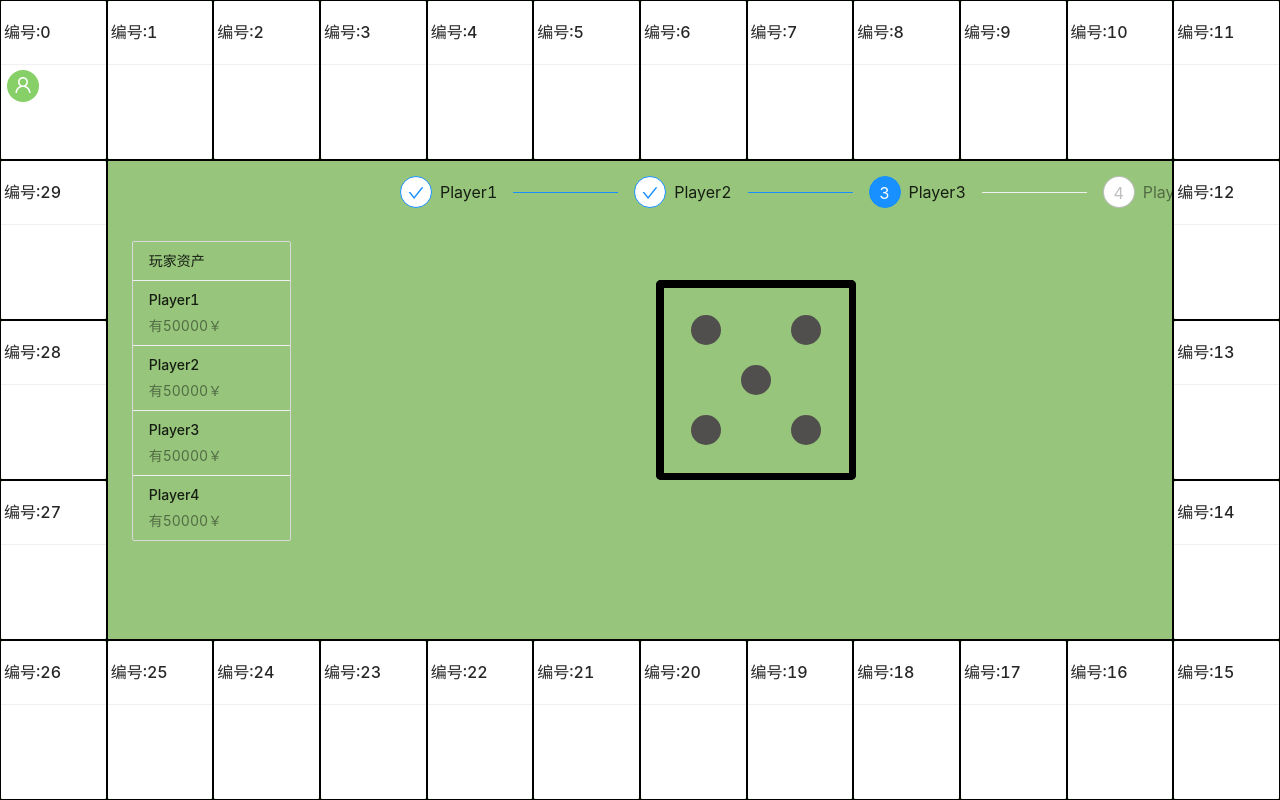
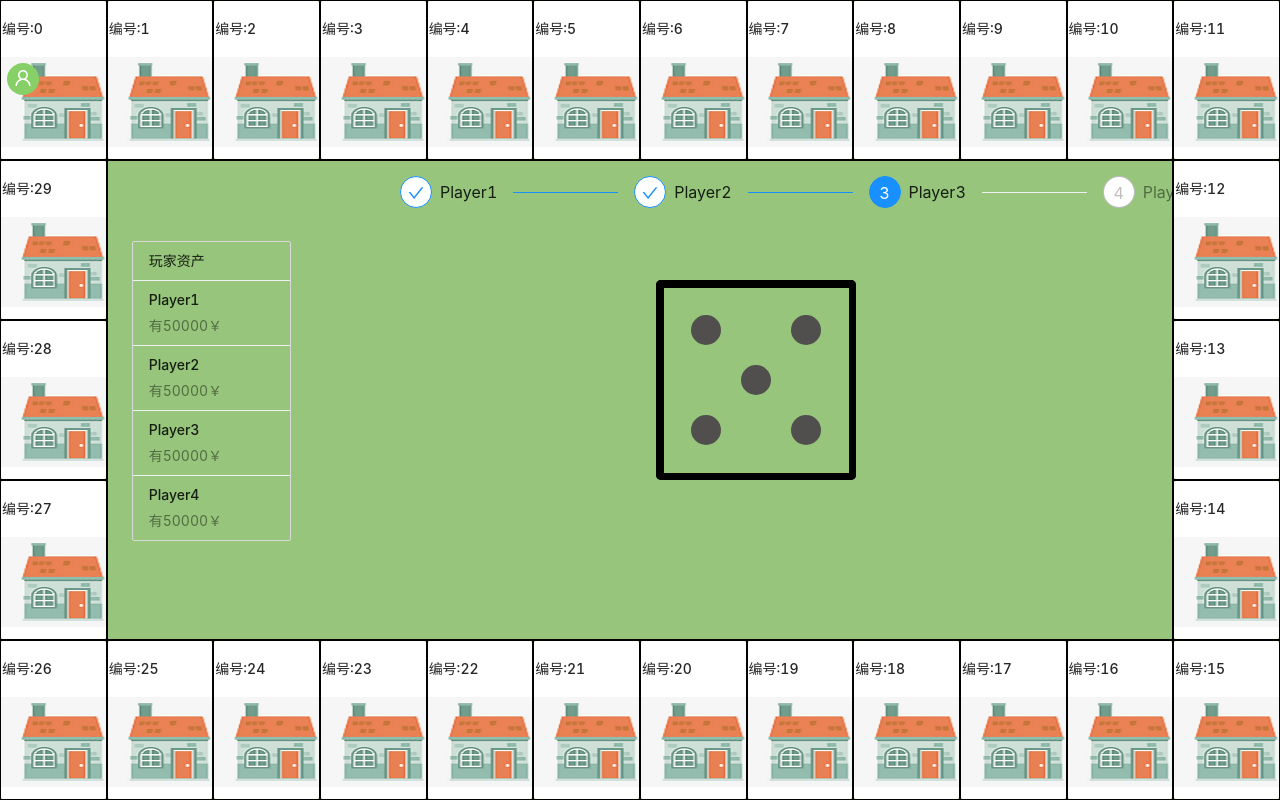
Before and after one commit to Blackmegg1/Monopoly-Hefei-Tour, a React (Create React App) app: page / in a window 1280 px wide. Built offline with nearby package versions, Linux system fonts and the light colour scheme.

Commit message:
'完善移动，增加格子房产图片'

```diff
--- a/src/components/Map/index.jsx
+++ b/src/components/Map/index.jsx
@@ -55,8 +55,8 @@ export default class Map extends Component {
     let newMapData = this.state.mapData
     let oldDiceNum = this.state.diceNum
     newMapData[oldDiceNum].visible = 'hidden'
-    newMapData[oldDiceNum + n].visible = 'visible'
-    this.setState({ diceNum: n + oldDiceNum, mapData: newMapData })
+    newMapData[(oldDiceNum + n) % 30].visible = 'visible'
+    this.setState({ diceNum: (n + oldDiceNum) % 30, mapData: newMapData })
   }
 
   render() {
--- a/src/components/Square/index.jsx
+++ b/src/components/Square/index.jsx
@@ -1,8 +1,10 @@
 import React, { Component } from 'react'
 import Player from '../Player'
 import { Card } from 'antd'
+import './index.css'
 
-import './index.css'
+//引入图片,用作背景,大小固定为 124px X 90px
+import house1 from '../../img/house1.png'
 
 // 地图中每个格子组件
 export default class Square extends Component {
@@ -13,11 +15,11 @@ export default class Square extends Component {
                 title={`编号:${this.props.num}`}
                 bordered={false}
                 className="Square"
-                headStyle={{ 'fontSize': '16px', 'padding': '3px' }}
-                bodyStyle={{ 'padding': '5px' }}
+                headStyle={{ 'fontSize': '14px', 'padding': '1px' }}
+                bodyStyle={{ 'padding': '5px', 'background': `url(${house1}) no-repeat`, 'height': "12vh" }}
             >
                 <Player visible={this.props.visible} />
-            </Card>
+            </Card >
         )
     }
 }
```
Also changed, not shown: src/components/Square/index.css (line endings or trailing spaces), src/img/house1.png (added).
